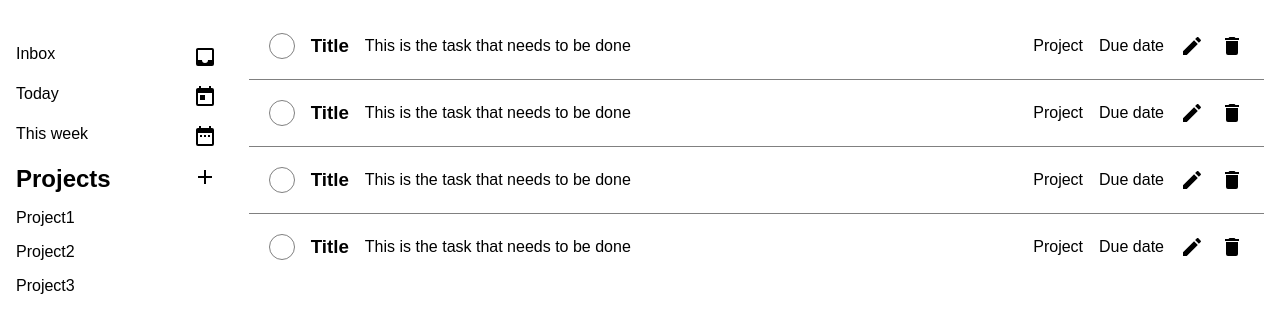
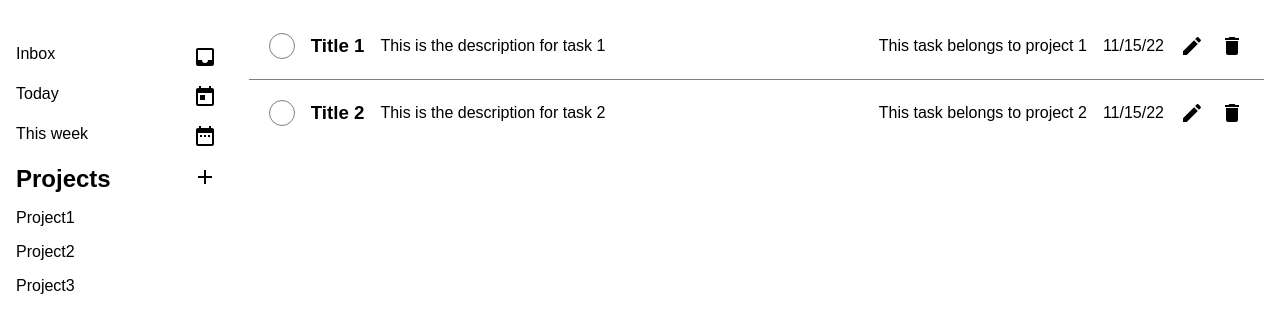
Before and after one commit to JackAgtual/to-do-list, a website built with webpack: page dist/index.html in a window 1280 px wide. Shown: the part 56-388 px from the top of the page. Built offline with nearby package versions, Linux system fonts and the light colour scheme.

Commit message:
Adding factory function for task dom manipulation

```diff
--- a/src/index.js
+++ b/src/index.js
@@ -1,2 +1,35 @@
 import './styles.css'
 import { format, parse } from 'date-fns'
+import taskDom from './taskDom'
+
+const domController = taskDom();
+
+const tasks = [
+    {
+        title: 'Title 1',
+        description: 'This is the description for task 1',
+        project: 'This task belongs to project 1',
+        dueDate: '11/15/22'
+    },
+    {
+        title: 'Title 2',
+        description: 'This is the description for task 2',
+        project: 'This task belongs to project 2',
+        dueDate: '11/15/22'
+    },
+    // {
+    //     title: 'Title 3',
+    //     description: 'This is the description for task 3',
+    //     project: 'This task belongs to project 3',
+    //     dueDate: '11/15/22'
+    // },
+    // {
+    //     title: 'Title 4',
+    //     description: 'This is the description for task 4',
+    //     project: 'This task belongs to project 4',
+    //     dueDate: '11/15/22'
+    // },
+];
+console.log('test')
+domController.clearTasks();
+domController.addTaskListToDom(tasks);
--- a/src/styles.css
+++ b/src/styles.css
@@ -89,3 +89,8 @@ li > button {
 #content .task:last-child {
     border: none;
 }
+
+.icon {
+    height: 1.5rem;
+    width: 1.5rem;
+}
--- /dev/null
+++ b/src/taskDom.js
@@ -0,0 +1,40 @@
+import pencil  from './icons/pencil.svg'
+import trash from './icons/trash.svg'
+
+export default function taskDom() {
+    const clearTasks = () => {
+        const content = document.querySelector('#content');
+        content.innerHTML = '';
+    }
+
+    const addTaskToDom = task => {
+        const content = document.querySelector('#content');
+
+        const taskDiv = document.createElement('div');
+        taskDiv.classList.add('task');
+
+        taskDiv.innerHTML = `
+            <span class="task-toggle"></span>
+            <h3 class="task-title">${task.title}</h3>
+            <p class="task-description">${task.description}</p>
+            <p class="task-project">${task.project}</p>
+            <p class="task-due-date">${task.dueDate}</p>
+            <img class="icon" src="${pencil}">
+            <img class="icon" src="${trash}">
+        `;
+
+        content.appendChild(taskDiv)
+    }
+
+    const addTaskListToDom = taskList => {
+        taskList.forEach(task => {
+            addTaskToDom(task);
+        });
+    }
+
+    return {
+        clearTasks,
+        addTaskToDom,
+        addTaskListToDom
+    };
+}
--- a/webpack.config.js
+++ b/webpack.config.js
@@ -9,8 +9,12 @@ module.exports = {
   module: {
     rules: [
         {
-            test: /\.css$/i,
-            use: ['style-loader', 'css-loader'],
+          test: /\.css$/i,
+          use: ['style-loader', 'css-loader'],
+        },
+        {
+          test: /\.(png|svg|jpg|jpeg|gif)$/i,
+          type: 'asset/resource',
         },
     ],
   },
```
Also changed, not shown: dist/8d317290131028fe10cf.svg (added), dist/bde675c38d54979f589e.svg (added), dist/index.html, dist/main.js, src/icons/pencil.svg (added), src/icons/trash.svg (added).
